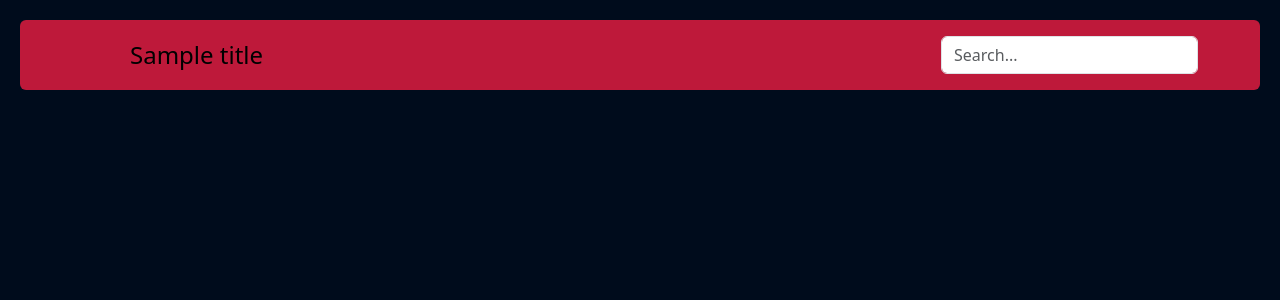
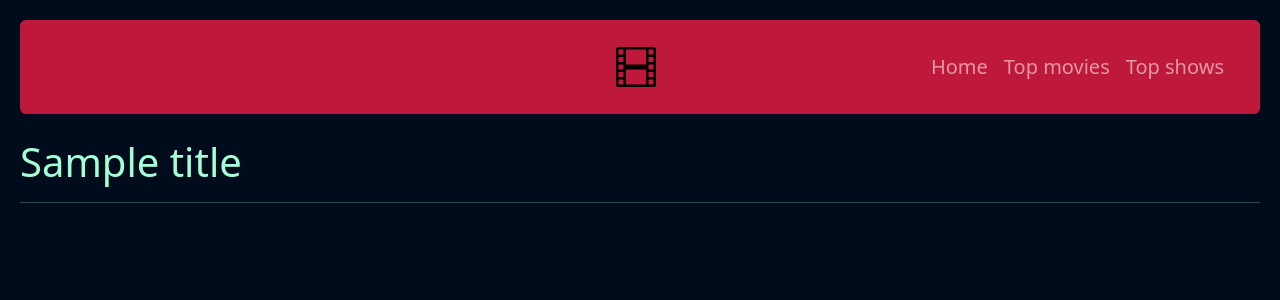
Before and after one commit to s00pin/project24, a CodeIgniter 4 app: template app/Views/templates/header.php in a window 1280 px wide. Shown: the top 300 px of the page. Run offline with PHP 8.4 and a stand-in for CodeIgniter, Linux system fonts and the light colour scheme; the template is opened without the code that fills it: most values are stand-ins (such as "Sample title", 1, 10 or a date in 2020); some libraries are stand-ins or nearby versions.

Commit message:
show
Added the top shows page
Improved the nav bar and footer a little bit
changed the names of the files

```diff
--- a/app/Config/Routes.php
+++ b/app/Config/Routes.php
@@ -10,6 +10,7 @@ use App\Controllers\News;
 use App\Controllers\Pages;
 use App\Controllers\Movies;
 use App\Controllers\Media;
+use App\Controllers\Show;
 
 $routes->get('/', 'Home::index');
 
@@ -20,7 +21,9 @@ $routes->get('news/(:segment)', [News::class, 'show']);
 
 
 $routes->get('media', [Media::class, 'index']);
-$routes->get('media/(:segment)', [Media::class, 'show']);
+$routes->get('media/(:segment)', [Media::class, 'media_detail']);
+$routes->get('show', [Show::class, 'index']);
+$routes->get('show/(:segment)', [Show::class, 'show_detail']);
 
 
 $routes->get('pages', [Pages::class, 'index']);
--- a/app/Controllers/Media.php
+++ b/app/Controllers/Media.php
@@ -20,7 +20,7 @@ class Media extends BaseController
             . view('templates/footer');
         }
 
-     public function show($id = null)
+     public function media_detail($id = null)
     {
         $model = model(MediaModel::class);
 
@@ -33,7 +33,7 @@ class Media extends BaseController
         $data['title'] = $data['media']['title'];
 
         return view('templates/header', $data)
-            . view('media/view',$data)
+            . view('media/movies_view',$data)
             . view('templates/footer');
     }
 
--- a/app/Views/templates/header.php
+++ b/app/Views/templates/header.php
@@ -1,6 +1,8 @@
 <!doctype html>
 <html>
 <head>
+<meta name="viewport" content="width=device-width, initial-scale=1.0">
+<meta charset="UTF-8">
     <title>Project24</title>
     <link href="https://cdn.jsdelivr.net/npm/bootstrap@5.3.3/dist/css/bootstrap.min.css" rel="stylesheet" integrity="sha384-QWTKZyjpPEjISv5WaRU9OFeRpok6YctnYmDr5pNlyT2bRjXh0JMhjY6hW+ALEwIH" crossorigin="anonymous">
     <link rel="stylesheet" type="text/css" href="<?= base_url('assets/css/main.css'); ?>">
@@ -8,15 +10,47 @@
 </head>
 <body>
 
-  </nav>
-  <header class="py-3 mb-4 rounded">
-    <div class="container d-flex flex-wrap justify-content-center">
-      <a href="/" class="d-flex align-items-center mb-3 mb-lg-0 me-lg-auto link-body-emphasis text-decoration-none">
-        <svg class="bi me-2" width="40" height="32"><use xlink:href="#bootstrap"/></svg>
-        <span class="fs-4"><?= esc($title) ?></span>
-      </a>
-      <form class="col-12 col-lg-auto mb-3 mb-lg-0" role="search">
-        <input type="search" class="form-control" placeholder="Search..." aria-label="Search">
-      </form>
-    </div>
-  </header>
+<header class="py-3 mb-4 rounded" style="background-color:  #yourBackgroundColor;">
+        <nav class="navbar navbar-expand-lg navbar-dark" aria-label="Offcanvas navbar large" style="background-color:  #yourBackgroundColor;">
+          <div class="container-fluid d-flex justify-content-between align-items-center">
+            <!-- Left Block: Empty for margin -->
+            <div class="col-4"></div>
+
+            <!-- Middle Block: Logo -->
+            <div class="col-4 text-center">
+              <img rel="icon" type="image/svg+xml" src="<?= base_url('assets/image/film.svg'); ?>" alt="icon" class="me-2" style="height: 40px; width: 40px;">
+            </div>
+
+            <!-- Right Block: Navbar Toggler and Offcanvas Menu -->
+            <div class="col-4 d-flex justify-content-end">
+              <button class="navbar-toggler" type="button" data-bs-toggle="offcanvas" data-bs-target="#offcanvasNavbar2" aria-controls="offcanvasNavbar2" aria-label="Toggle navigation">
+                <span class="navbar-toggler-icon"></span>
+              </button>
+
+              <!-- Offcanvas Menu -->
+              <div class="offcanvas offcanvas-end" tabindex="-1" id="offcanvasNavbar2" aria-labelledby="offcanvasNavbar2Label" style="background-color: rgb(190, 25, 58);">
+                <div class="offcanvas-header">
+                  <h1 class="mb-0 offcanvas-title"><?= esc($title) ?></h1>
+                  <button type="button" class="btn-close btn-close-white" data-bs-dismiss="offcanvas" aria-label="Close"></button>
+                </div>
+                <div class="offcanvas-body">
+                  <ul class="navbar-nav justify-content-end flex-grow-1 pe-3">
+                    <li class="nav-item">
+                      <a class="nav-link fs-5 bold" aria-current="page" href="<?= base_url('show'); ?>">Home</a>
+                    </li>
+                    <li class="nav-item">
+                      <a class="nav-link fs-5 bold" aria-current="page" href="<?= base_url('media'); ?>">Top movies</a>
+                    </li>
+                    <li class="nav-item">
+                      <a class="nav-link fs-5 bold" aria-current="page" href="<?= base_url('show'); ?>">Top shows</a>
+                    </li>
+
+                  </ul>
+                </div>
+              </div>
+            </div>
+          </div>
+        </nav>
+      </header>
+<h1 class="mb-0"><?= esc($title) ?></h1>
+<hr>
```
Also changed, not shown: app/Controllers/Movies.php (+32 -3 lines), app/Controllers/Show.php (added, +40 -0 lines), app/Models/ShowModel.php (added, +21 -0 lines), app/Views/media/shows_view.php (added, +28 -0 lines), app/Views/media/top_shows.php (added, +23 -0 lines), app/Views/templates/footer.php (+5 -4 lines), app/Views/media/movies_view.php (renamed from app/Views/media/view.php), public/assets/css/main.css.
